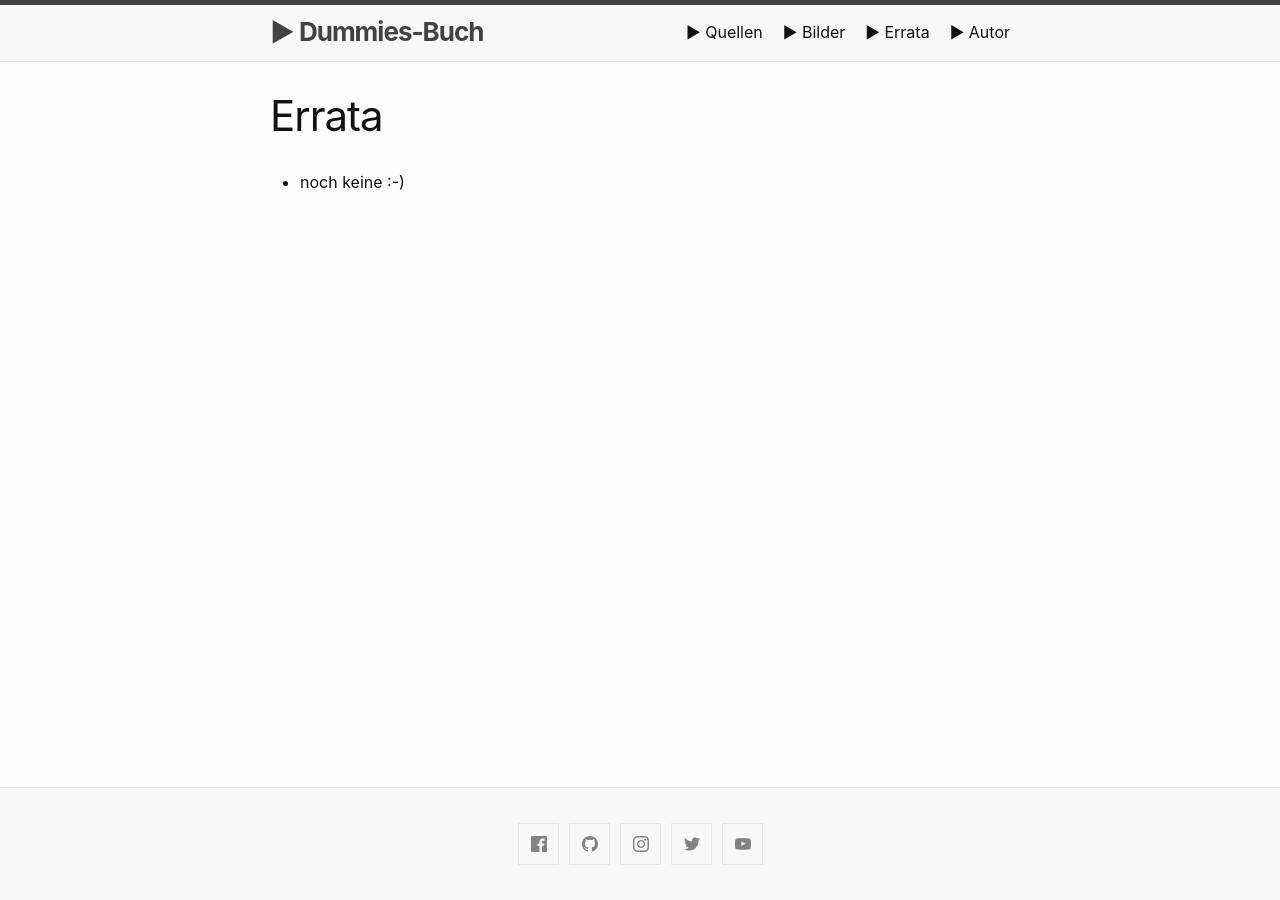
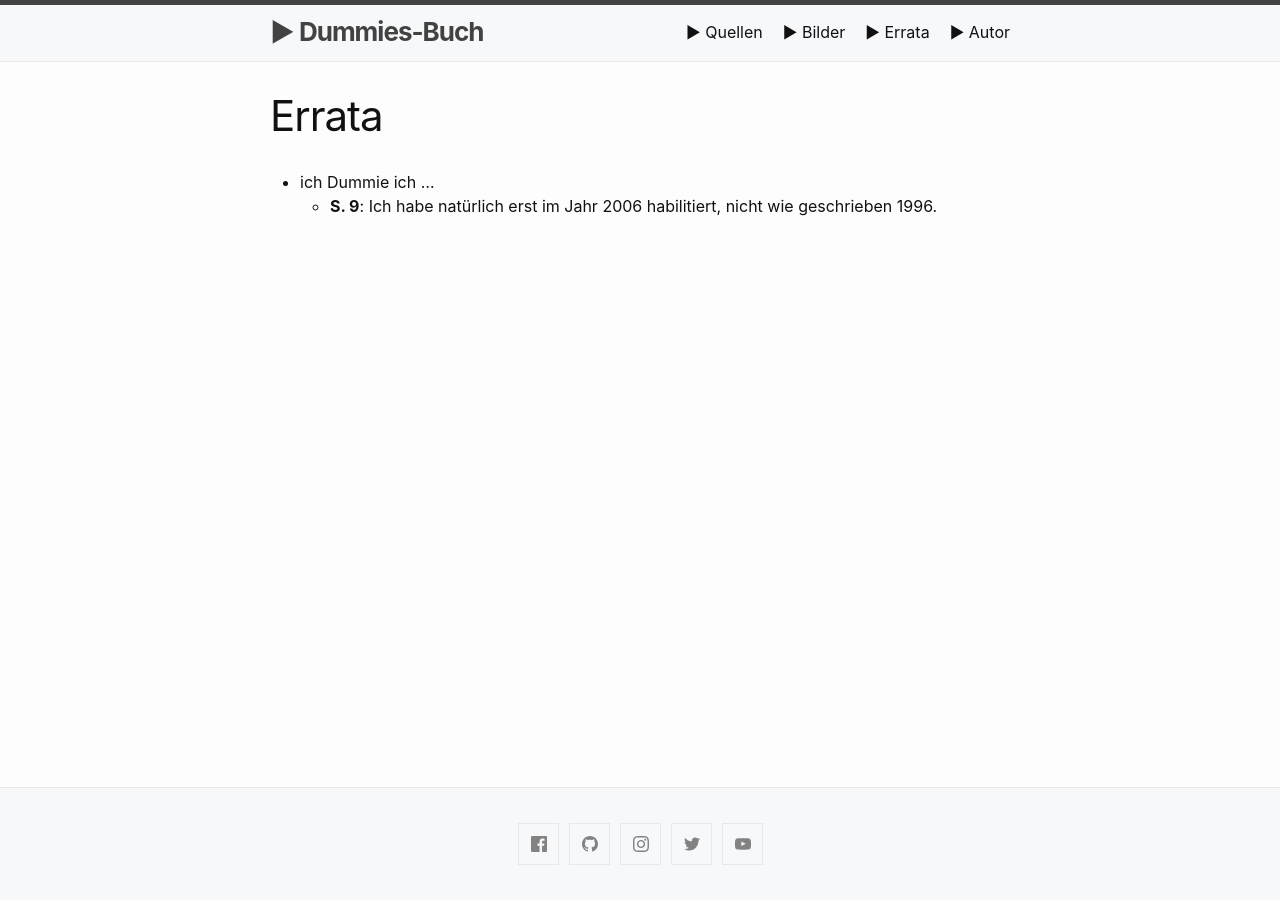
Before and after one commit to awkologist/dummie, a Jekyll site: the page built from errata.md, in a window 1280 px wide. Built offline with Jekyll 4.4.1, drawn with Linux system fonts in a browser that asks for light colours; Markdown is read by kramdown in place of the engine named in the settings.

Commit message:
Update errata.md

```diff
--- a/errata.md
+++ b/errata.md
@@ -4,4 +4,5 @@ title: Errata
 permalink: /errata/
 ---
 
-  * noch keine :-)
+  * ich Dummie ich …
+    * **S. 9**: Ich habe natürlich erst im Jahr 2006 habilitiert, nicht wie geschrieben 1996.
```
